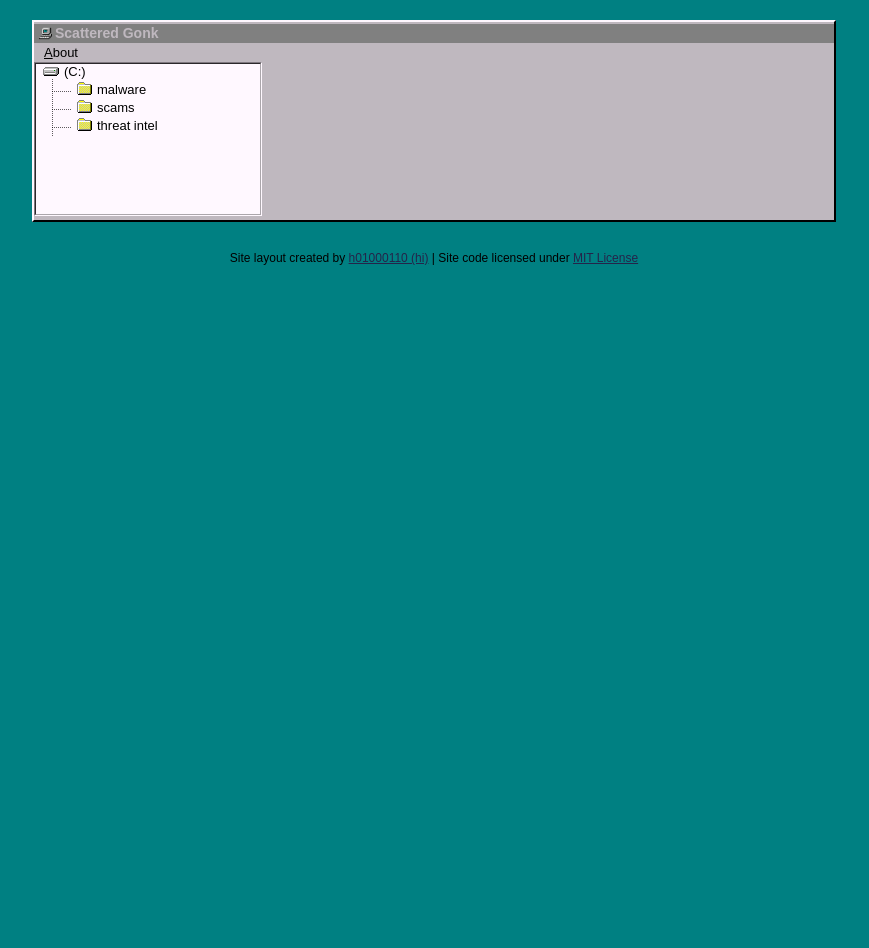
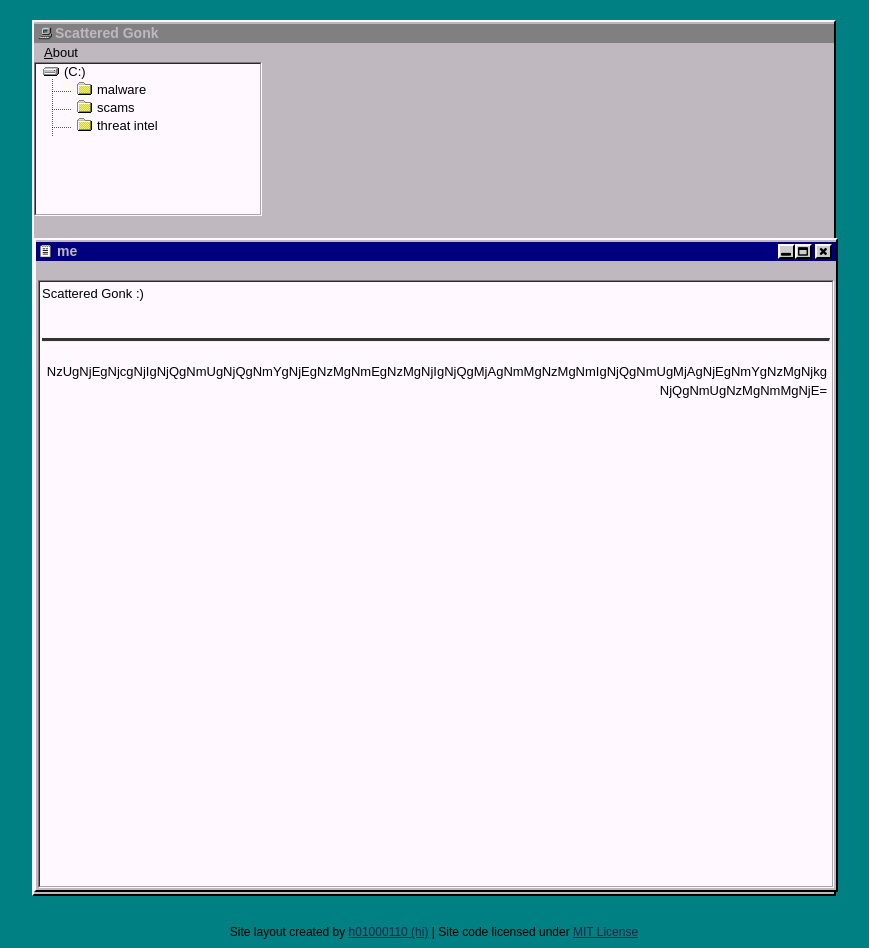
Before and after one commit to scattered-gonk/scattered-gonk.github.io, a Jekyll site: the page built from me/index.md, in a window 1280 px wide. Shown: the whole page, without its empty margins (206-1075 px from the left). Built offline with Jekyll 4.4.1, drawn with Linux system fonts in a browser that asks for light colours; before the commit the page ends 900 px from its top, so only the background shows below that.

Commit message:
Updated files

```diff
--- a/_layouts/first.html
+++ b/_layouts/first.html
@@ -41,7 +41,26 @@
 				</li>
 			</ul>
 		</div>
-
+	{% if page.title %}
+        <div class="content">
+			<div class="post_title">
+				<img src="/assets/img/file.png" />
+				<h1>{{  page.title  }}</h1>
+				<a href="/"><div class="btn"><span class="fa fa-times"></span></div></a>
+				<div class="btn btn_max"><span class="fa fa-window-maximize"></span></div>
+				<div class="btn"><span class="fa fa-window-minimize"></span></div>
+			</div>
+			<ul class="topbar">
+				<li>{{ page.date | date: '%B %-d, %Y' }}</li>
+			</ul>
+			<div class="post_content">
+        		{{ content }}
+				{% if page.title %}
+					{% include donate.html %}
+				{% endif %}
+			</div>
+		</div>
+    {% endif %}
 	</div>
 	<script src="/assets/js/001.js"></script>
 	<script src="/assets/js/002.js"></script>
```
